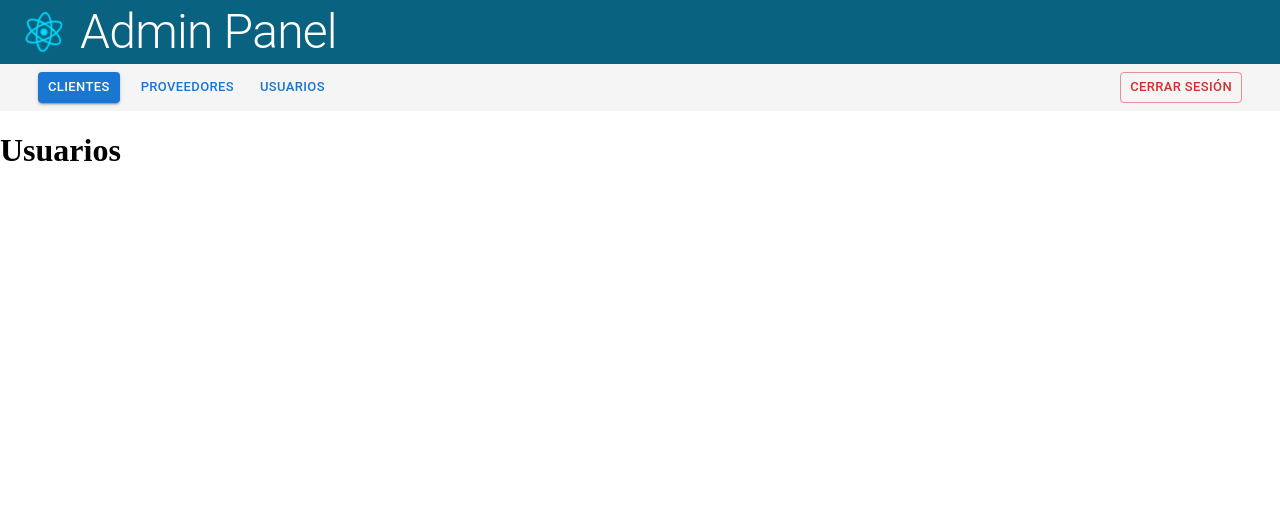
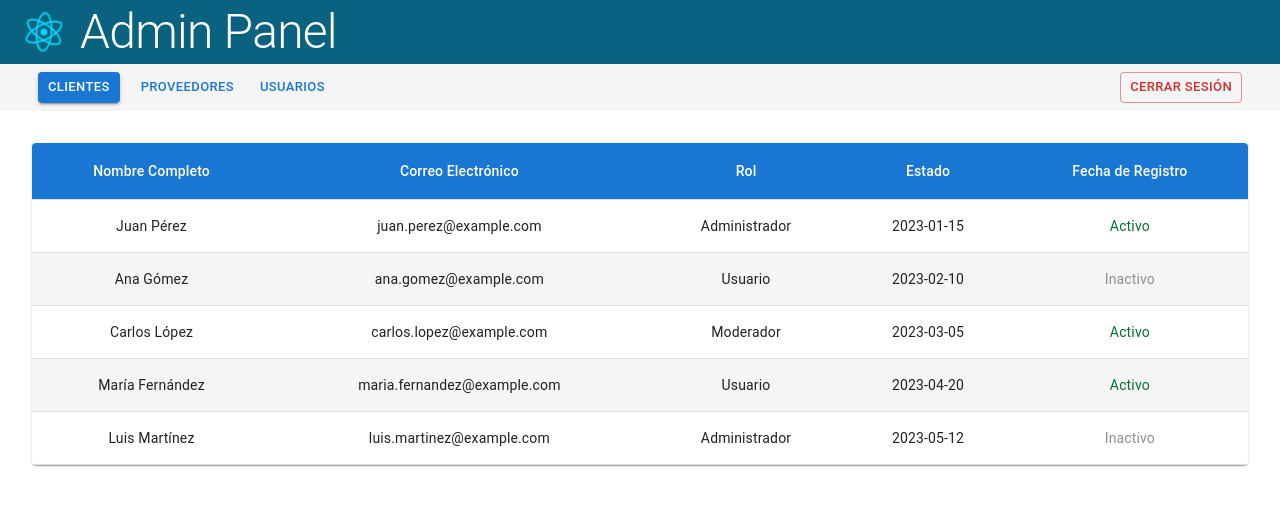
Before and after one commit to AndresFelipeMunozAguilar/react_router_learning-taller_entornos, a React (Vite) app: page /users in a window 1280 px wide. Shown: the top 506 px of the page. Built offline with nearby package versions, Linux system fonts and the light colour scheme.

Commit message:
añadir página de usuarios

```diff
--- a/src/Pages/Users.jsx
+++ b/src/Pages/Users.jsx
@@ -1,11 +1,56 @@
-import React from 'react'
+import React from 'react';
+import { Table, TableBody, TableCell, TableContainer, TableHead, TableRow, Paper } from '@mui/material';
 
 const Users = () => {
+    const usersData = [
+        { nombre: 'Juan Pérez', correo: 'juan.perez@example.com', rol: 'Administrador', estado: true, fechaRegistro: '2023-01-15' },
+        { nombre: 'Ana Gómez', correo: 'ana.gomez@example.com', rol: 'Usuario', estado: false, fechaRegistro: '2023-02-10' },
+        { nombre: 'Carlos López', correo: 'carlos.lopez@example.com', rol: 'Moderador', estado: true, fechaRegistro: '2023-03-05' },
+        { nombre: 'María Fernández', correo: 'maria.fernandez@example.com', rol: 'Usuario', estado: true, fechaRegistro: '2023-04-20' },
+        { nombre: 'Luis Martínez', correo: 'luis.martinez@example.com', rol: 'Administrador', estado: false, fechaRegistro: '2023-05-12' },
+    ];
+
     return (
-        <div>
-            <h1>Usuarios</h1>
+        <div style={{ margin: '2rem' }}>
+            <TableContainer component={Paper}>
+                <Table>
+                    <TableHead>
+                        <TableRow style={{ backgroundColor: '#1976d2', color: 'white' }}>
+                            <TableCell style={{ color: 'white', textAlign: 'center' }}>Nombre Completo</TableCell>
+                            <TableCell style={{ color: 'white', textAlign: 'center' }}>Correo Electrónico</TableCell>
+                            <TableCell style={{ color: 'white', textAlign: 'center' }}>Rol</TableCell>
+                            <TableCell style={{ color: 'white', textAlign: 'center' }}>Estado</TableCell>
+                            <TableCell style={{ color: 'white', textAlign: 'center' }}>Fecha de Registro</TableCell>
+                        </TableRow>
+                    </TableHead>
+                    <TableBody>
+                        {usersData.map((user, index) => (
+                            <TableRow
+                                key={index}
+                                style={{
+                                    backgroundColor: index % 2 === 0 ? 'white' : '#f5f5f5',
+                                }}
+                            >
+                                <TableCell style={{ textAlign: 'center' }}>{user.nombre}</TableCell>
+                                <TableCell style={{ textAlign: 'center' }}>{user.correo}</TableCell>
+                                <TableCell style={{ textAlign: 'center' }}>{user.rol}</TableCell>
+                                <TableCell style={{ textAlign: 'center' }}>{user.fechaRegistro}</TableCell>
+                                <TableCell
+                                    style={{
+                                        textAlign: 'center',
+                                        color: user.estado ? '#067034' : '#918f8e',
+                                    }}
+                                >
+                                    {user.estado ? 'Activo' : 'Inactivo'}
+                                </TableCell>
+
+                            </TableRow>
+                        ))}
+                    </TableBody>
+                </Table>
+            </TableContainer>
         </div>
-    )
-}
+    );
+};
 
 export default Users;
```
